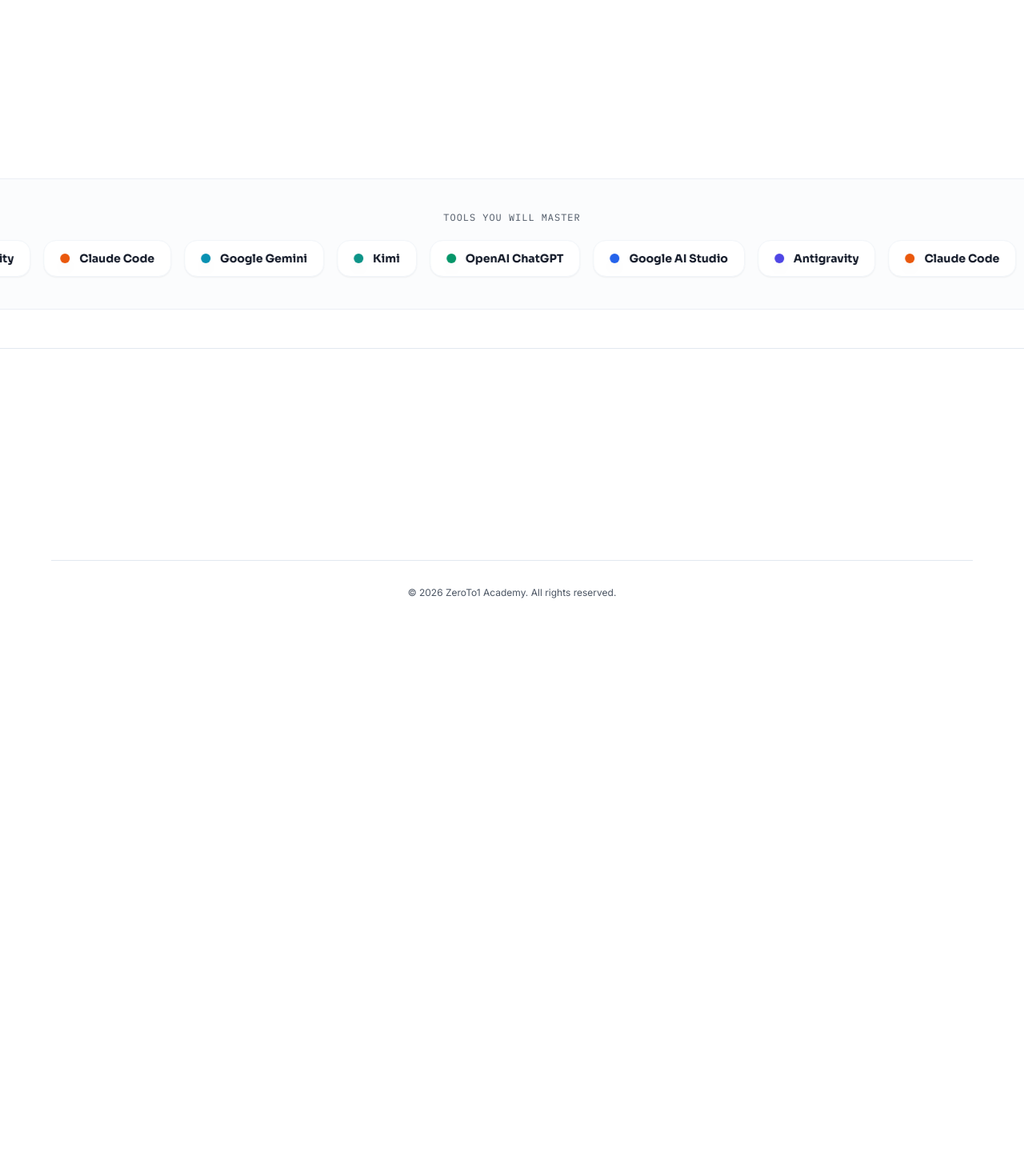
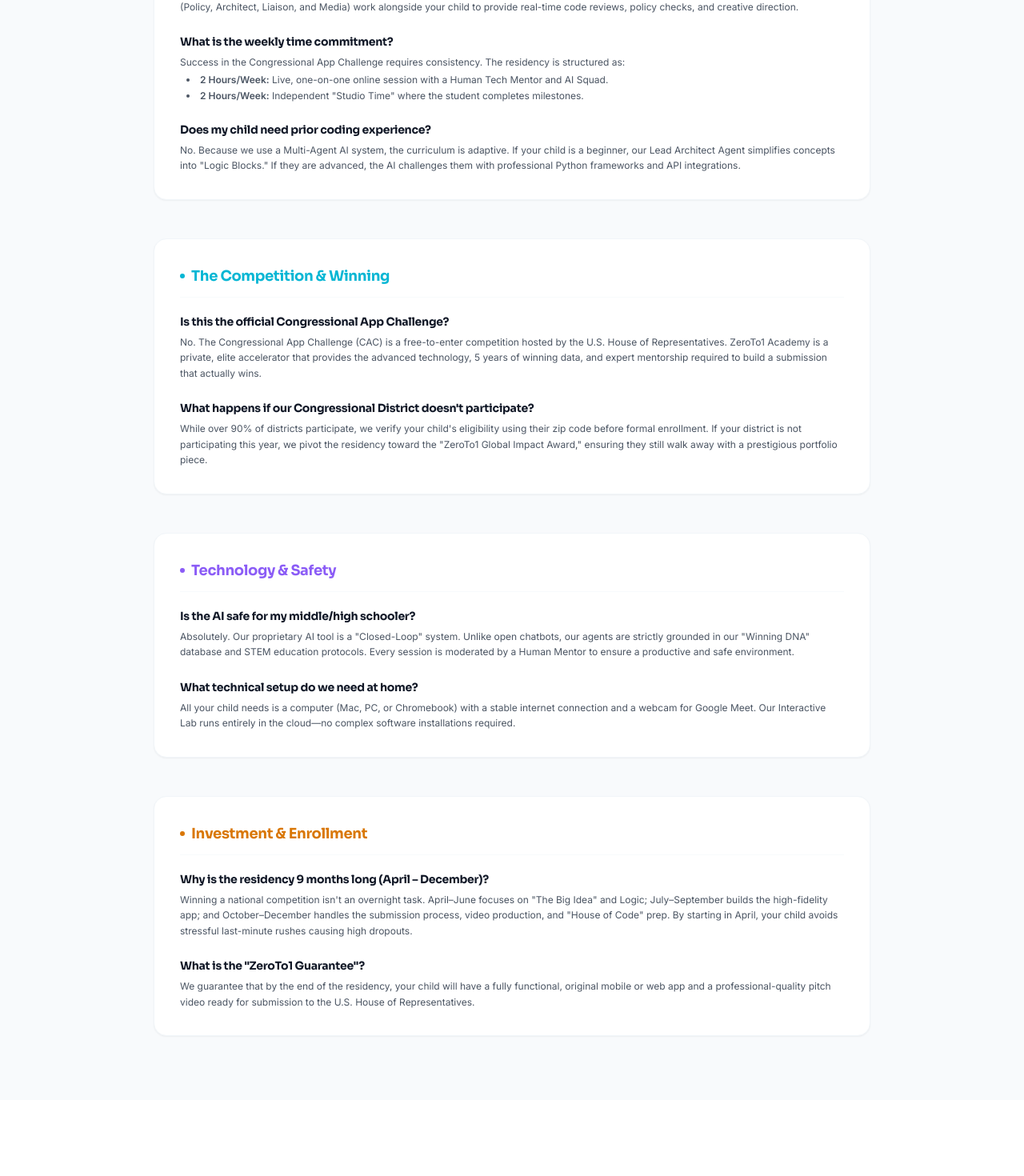
Before and after one commit to iamvazu/zeroto1cac, a React (Vite) app in the folder app/: page /join in a window 1280 px wide. Shown: the part 1616-3086 px from the top of the page at 80% size. Before the commit the page ends 2429 px from the top, so only its background shows below. Built offline with nearby package versions, Linux system fonts and the light colour scheme.

Commit message:
feat: Add high-ticket Parent FAQ to JoinPage

```diff
--- a/app/src/pages/JoinPage.tsx
+++ b/app/src/pages/JoinPage.tsx
@@ -343,10 +343,105 @@
               </div>
             )}
 
+        </div>
+      </div>
+      </main>
+
+      {/* High-Ticket Parent FAQ Section */}
+      <div className="bg-slate-50 border-t border-slate-100 py-20 px-6">
+        <div className="max-w-4xl mx-auto">
+          <div className="text-center mb-12">
+            <h2 className="font-display font-bold text-2xl sm:text-3xl md:text-4xl text-zt-text-primary mb-3">
+              Frequently Asked Questions (For Parents)
+            </h2>
+            <p className="text-sm text-zt-text-secondary max-w-lg mx-auto">
+              Addressing the "High-Ticket" concerns about results, safety, and elite mentorship.
+            </p>
+          </div>
+
+          <div className="space-y-12">
+            {/* 1. The ZeroTo1 Experience */}
+            <div className="bg-white border border-slate-100 rounded-2xl p-6 lg:p-8 shadow-sm">
+              <h3 className="font-display font-bold text-lg text-zt-accent-purple mb-5 flex items-center gap-2 border-b border-slate-50 pb-3">
+                <span className="w-1.5 h-1.5 rounded-full bg-zt-accent-purple" />
+                The ZeroTo1 Experience
+              </h3>
+              <div className="space-y-6">
+                <div>
+                  <h4 className="font-bold text-sm text-zt-text-primary mb-1.5">How does the "Hybrid Mentorship" model work?</h4>
+                  <p className="text-xs text-zt-text-secondary leading-relaxed">Unlike standard coding classes, your child isn't learning alone. Every session is a one-on-one deep dive held via Google Meet. Your child works directly with a Human Tech Mentor who orchestrates our proprietary ZeroTo1 AI Workspace. Inside this workspace, four specialized AI agents (Policy, Architect, Liaison, and Media) work alongside your child to provide real-time code reviews, policy checks, and creative direction.</p>
+                </div>
+                <div>
+                  <h4 className="font-bold text-sm text-zt-text-primary mb-1.5">What is the weekly time commitment?</h4>
+                  <p className="text-xs text-zt-text-secondary leading-relaxed">Success in the Congressional App Challenge requires consistency. The residency is structured as:</p>
+                  <ul className="list-disc list-inside text-xs text-zt-text-secondary pl-2 mt-1 space-y-1">
+                    <li><span className="font-semibold">2 Hours/Week:</span> Live, one-on-one online session with a Human Tech Mentor and AI Squad.</li>
+                    <li><span className="font-semibold">2 Hours/Week:</span> Independent "Studio Time" where the student completes milestones.</li>
+                  </ul>
+                </div>
+                <div>
+                  <h4 className="font-bold text-sm text-zt-text-primary mb-1.5">Does my child need prior coding experience?</h4>
+                  <p className="text-xs text-zt-text-secondary leading-relaxed">No. Because we use a Multi-Agent AI system, the curriculum is adaptive. If your child is a beginner, our Lead Architect Agent simplifies concepts into "Logic Blocks." If they are advanced, the AI challenges them with professional Python frameworks and API integrations.</p>
+                </div>
+              </div>
+            </div>
+
+            {/* 2. The Competition & Winning */}
+            <div className="bg-white border border-slate-100 rounded-2xl p-6 lg:p-8 shadow-sm">
+              <h3 className="font-display font-bold text-lg text-zt-accent-cyan mb-5 flex items-center gap-2 border-b border-slate-50 pb-3">
+                <span className="w-1.5 h-1.5 rounded-full bg-zt-accent-cyan" />
+                The Competition & Winning
+              </h3>
+              <div className="space-y-6">
+                <div>
+                  <h4 className="font-bold text-sm text-zt-text-primary mb-1.5">Is this the official Congressional App Challenge?</h4>
+                  <p className="text-xs text-zt-text-secondary leading-relaxed">No. The Congressional App Challenge (CAC) is a free-to-enter competition hosted by the U.S. House of Representatives. ZeroTo1 Academy is a private, elite accelerator that provides the advanced technology, 5 years of winning data, and expert mentorship required to build a submission that actually wins.</p>
+                </div>
+                <div>
+                  <h4 className="font-bold text-sm text-zt-text-primary mb-1.5">What happens if our Congressional District doesn't participate?</h4>
+                  <p className="text-xs text-zt-text-secondary leading-relaxed">While over 90% of districts participate, we verify your child's eligibility using their zip code before formal enrollment. If your district is not participating this year, we pivot the residency toward the "ZeroTo1 Global Impact Award," ensuring they still walk away with a prestigious portfolio piece.</p>
+                </div>
+              </div>
+            </div>
+
+            {/* 3. Technology & Safety */}
+            <div className="bg-white border border-slate-100 rounded-2xl p-6 lg:p-8 shadow-sm">
+              <h3 className="font-display font-bold text-lg text-zt-accent-purple mb-5 flex items-center gap-2 border-b border-slate-50 pb-3">
+                <span className="w-1.5 h-1.5 rounded-full bg-zt-accent-purple" />
+                Technology & Safety
+              </h3>
+              <div className="space-y-6">
+                <div>
+                  <h4 className="font-bold text-sm text-zt-text-primary mb-1.5">Is the AI safe for my middle/high schooler?</h4>
+                  <p className="text-xs text-zt-text-secondary leading-relaxed">Absolutely. Our proprietary AI tool is a "Closed-Loop" system. Unlike open chatbots, our agents are strictly grounded in our "Winning DNA" database and STEM education protocols. Every session is moderated by a Human Mentor to ensure a productive and safe environment.</p>
+                </div>
+                <div>
+                  <h4 className="font-bold text-sm text-zt-text-primary mb-1.5">What technical setup do we need at home?</h4>
+                  <p className="text-xs text-zt-text-secondary leading-relaxed">All your child needs is a computer (Mac, PC, or Chromebook) with a stable internet connection and a webcam for Google Meet. Our Interactive Lab runs entirely in the cloud—no complex software installations required.</p>
+                </div>
+              </div>
+            </div>
+
+            {/* 4. Investment & Enrollment */}
+            <div className="bg-white border border-slate-100 rounded-2xl p-6 lg:p-8 shadow-sm">
+              <h3 className="font-display font-bold text-lg text-amber-600 mb-5 flex items-center gap-2 border-b border-slate-50 pb-3">
+                <span className="w-1.5 h-1.5 rounded-full bg-amber-600" />
+                Investment & Enrollment
+              </h3>
+              <div className="space-y-6">
+                <div>
+                  <h4 className="font-bold text-sm text-zt-text-primary mb-1.5">Why is the residency 9 months long (April – December)?</h4>
+                  <p className="text-xs text-zt-text-secondary leading-relaxed">Winning a national competition isn't an overnight task. April–June focuses on "The Big Idea" and Logic; July–September builds the high-fidelity app; and October–December handles the submission process, video production, and "House of Code" prep. By starting in April, your child avoids stressful last-minute rushes causing high dropouts.</p>
+                </div>
+                <div>
+                  <h4 className="font-bold text-sm text-zt-text-primary mb-1.5">What is the "ZeroTo1 Guarantee"?</h4>
+                  <p className="text-xs text-zt-text-secondary leading-relaxed">We guarantee that by the end of the residency, your child will have a fully functional, original mobile or web app and a professional-quality pitch video ready for submission to the U.S. House of Representatives.</p>
+                </div>
+              </div>
+            </div>
           </div>
         </div>
-
-      </main>
+      </div>
 
       <Footer />
     </div>
```
